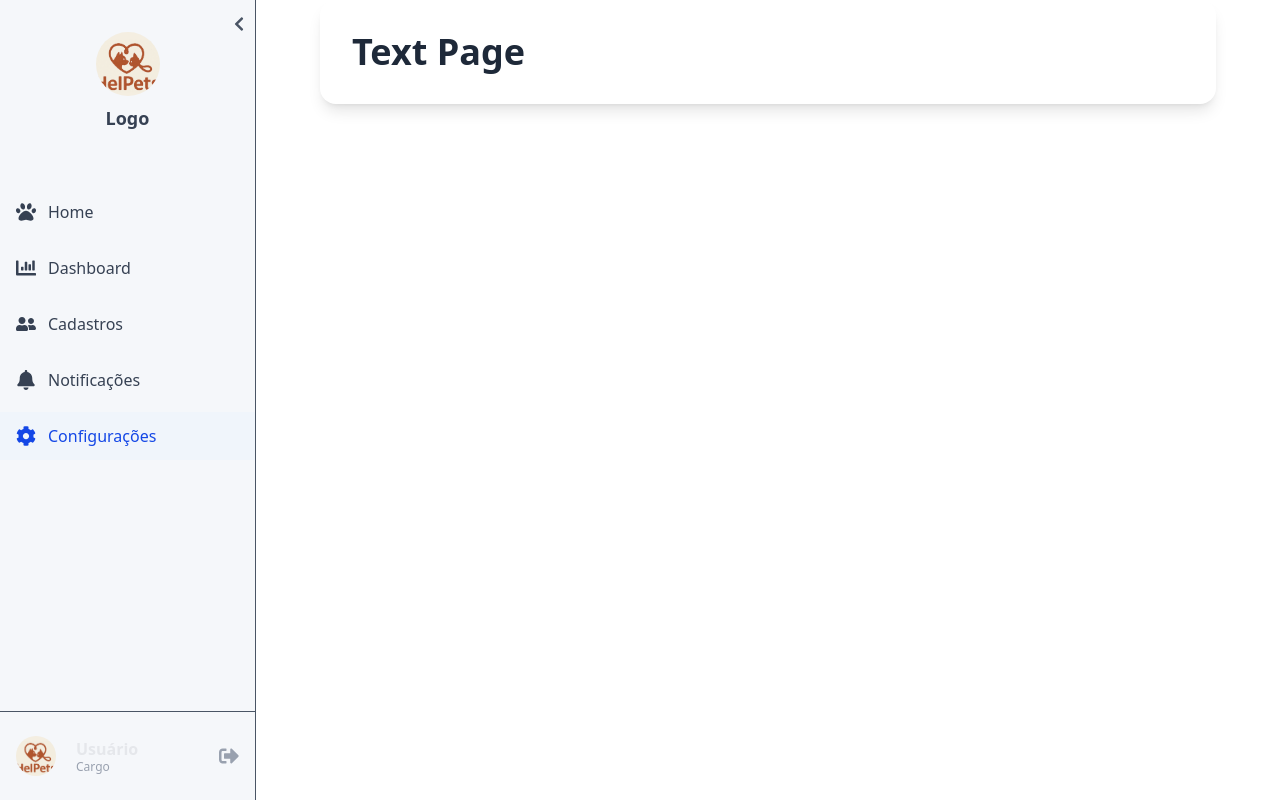
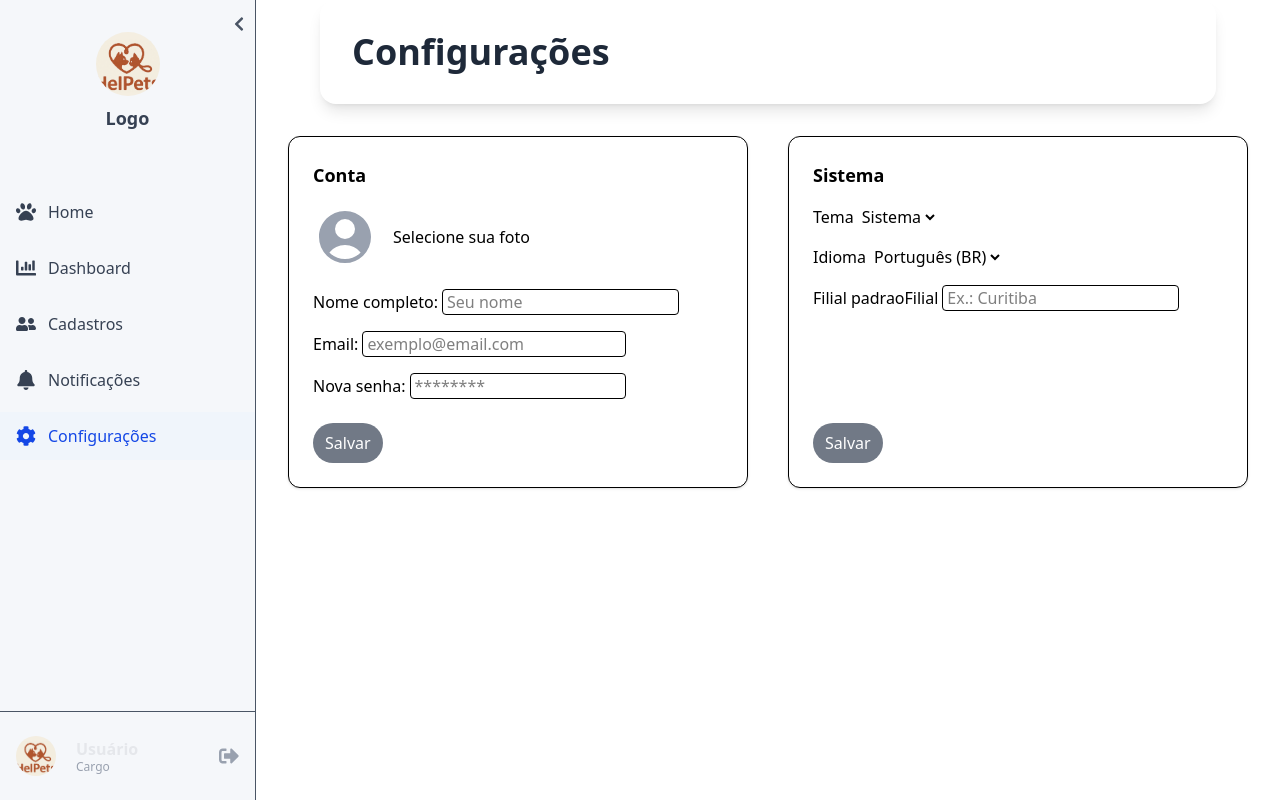
Before and after one commit to MrNicolass/HelPets, a Next.js app in the folder Frontend/: page /configuracoes in a window 1280 px wide. Built offline with nearby package versions, Linux system fonts and the light colour scheme.

Commit message:
Criando configurações básicas

```diff
--- /dev/null
+++ b/Frontend/src/app/configuracoes/ConfigLayout.tsx
@@ -0,0 +1,18 @@
+'use client';
+
+import { ReactNode } from "react";
+import PageTitle from "@/components/PageTitle";
+
+function ConfigLayout({ children }: { children: ReactNode}) {
+
+  return (
+    <main className="flex flex-col gap-8 px-6  lg:px-8">
+      <PageTitle title="Configurações" />
+      <section className="grid gap-10 lg:grid-cols-2">
+        {children}
+      </section>
+    </main>
+  );
+}
+
+export default ConfigLayout;
--- /dev/null
+++ b/Frontend/src/app/configuracoes/hooks/useSaveConfig.tsx
@@ -0,0 +1,26 @@
+import { useState } from 'react';
+
+export function useSaveConfig(scope: 'user' | 'app') {
+  const [ loading, setLoading ] = useState(false);
+
+  async function save(payload: unknown) {
+    setLoading(true);
+
+    try {
+      await new Promise((r) => setTimeout(r, 600));
+
+      localStorage.setItem(
+        scope === 'user' ? 'hp_user_cfg' : 'hp_app_cfg',
+        JSON.stringify(payload)
+      );
+
+    } catch (err) {
+      console.error(err);
+
+    } finally {
+      setLoading(false);
+    }
+  }
+
+  return { save, loading };
+}
--- a/Frontend/src/app/configuracoes/page.tsx
+++ b/Frontend/src/app/configuracoes/page.tsx
@@ -1,9 +1,14 @@
 import PageTitle from "@/components/PageTitle";
+import ConfiguracoesLayout from "./ConfigLayout";
+import UsuarioForm from "./section/UsuarioForm";
+import AppForm from "./section/AppForm";
 
 export default function TextPage() {
+
   return (
-    <div>
-      <PageTitle title="Text Page"/>
-    </div>
+    <ConfiguracoesLayout>
+      <UsuarioForm/>
+      <AppForm/>
+    </ConfiguracoesLayout>
   );
 }
--- /dev/null
+++ b/Frontend/src/app/configuracoes/section/AppForm.tsx
@@ -0,0 +1,77 @@
+'use client';
+
+import { useForm } from 'react-hook-form';
+import { useSaveConfig } from '../hooks/useSaveConfig';
+
+type AppSettings = {
+  tema: 'light' | 'dark' | 'system';
+  lingua: string;
+  padraoFilial: string;
+  emailNotification: boolean;
+};
+
+function AppForm() {
+  const { control, register, handleSubmit } = useForm<AppSettings>({
+    defaultValues: {
+      tema: 'system',
+      lingua: 'pt-BR',
+      padraoFilial: '',
+      emailNotification: true,
+     },
+  });
+
+  const { save, loading } = useSaveConfig('app');
+
+  const onSubmit = (data: AppSettings) =>  save(data);
+
+  return (
+    <form onSubmit={handleSubmit(onSubmit)}
+      className="rounded-xl border bg-white p-6 shadow-sm ">
+
+      <h2 className="mb-4 text-lg font-semibold">
+        Sistema
+      </h2>
+
+      <div className="mb-4">
+        <label className="label">
+          Tema
+        </label>
+
+        <select className="select ml-1" {...register('tema')}>
+          <option value="light">Claro</option>
+          <option value="dark">Escuro</option>
+          <option value="system">Sistema</option>
+        </select>
+      </div>
+
+      <div className="mb-4">
+        <label className="label">
+          Idioma
+        </label>
+
+        <select className="select ml-1" {...register('lingua')}>
+          <option value="pt-BR">Português (BR)</option>
+          <option value="en-US">English (US)</option>
+        </select>
+      </div>
+
+      <div className="mb-6">
+        <label className="label">
+          Filial padraoFilial
+        </label>
+
+        <input
+          className="input border ml-1 rounded-sm pl-1"
+          {...register('padraoFilial')}
+          placeholder="Ex.: Curitiba"/>
+      </div>
+
+      <button className="mt-22 btn-primary bg-gray-700/70 hover:bg-green-600/70 p-2 px-3 rounded-3xl text-white cursor-pointer "
+      disabled={loading}>
+        {loading ? 'Salvando…' : 'Salvar'}
+      </button>
+    </form>
+  );
+}
+
+export default AppForm;
--- /dev/null
+++ b/Frontend/src/app/configuracoes/section/UsuarioForm.tsx
@@ -0,0 +1,128 @@
+'use client';
+
+import { useForm } from 'react-hook-form';
+import { zodResolver } from '@hookform/resolvers/zod';
+import { z } from 'zod';
+import { useState } from 'react';
+import { UserCircleIcon } from '@heroicons/react/24/solid';
+import { useSaveConfig } from '../hooks/useSaveConfig';
+
+const schema = z.object({
+  nomeCompleto: z.string().min(2, 'Nome muito curto'),
+  email: z.string().email('Email inválido'),
+  senha: z.string().min(8, 'Mínimo 8 caracteres').optional(),
+});
+
+type FormData = z.infer<typeof schema>;
+
+export default function UsuarioForm() {
+  const { register, handleSubmit, formState } = useForm<FormData>({
+    resolver: zodResolver(schema),
+  });
+
+  const { save, loading } = useSaveConfig('user');
+  const [avatarPreview, setAvatarPreview] = useState<string | null>(null);
+
+  function onSubmit(data: FormData) {
+    save(data);
+  }
+
+  return (
+    <form
+      onSubmit={handleSubmit(onSubmit)}
+      className="rounded-xl border bg-white p-6 shadow-sm">
+
+      <h2 className="mb-4 text-lg font-semibold">
+        Conta
+      </h2>
+
+      <div className="mb-5 flex items-center gap-4">
+        <input
+          id="avatar"
+          type="file"
+          accept="image/*"
+          className="hidden"
+          {...register('avatar' as any)}
+          onChange={(e) => {
+            const file = e.target.files?.[0];
+            if (file) setAvatarPreview(URL.createObjectURL(file));
+          }}/>
+
+        <label htmlFor="avatar"
+          className="relative cursor-pointer group">
+
+          {avatarPreview ? (
+            <img
+              src={avatarPreview}
+              alt="avatar"
+              className="h-16 w-16 rounded-full object-cover ring-2 ring-amber-500"/>
+          ) : (
+            <UserCircleIcon className="h-16 w-16 text-gray-400" />
+          )}
+
+          <div className="absolute inset-0 flex items-center
+          justify-center rounded-full bg-black/50 opacity-0
+          transition-opacity group-hover:opacity-100">
+
+            <span className="text-xs font-medium text-white">
+              Clique aqui
+            </span>
+          </div>
+        </label>
+
+        <span className="text-md">
+          Selecione sua foto
+        </span>
+      </div>
+
+      <div className="mb-4">
+        <label className="label">
+          Nome completo:
+        </label>
+
+        <input className="input border ml-1 rounded-sm pl-1"
+          {...register('nomeCompleto')}
+          placeholder="Seu nome"/>
+
+        {formState.errors.nomeCompleto && (
+          <p className="error text-red-600/80 ml-32">{formState.errors.nomeCompleto.message}</p>
+        )}
+      </div>
+
+      <div className="mb-4">
+        <label className="label">
+          Email:
+        </label>
+
+        <input className="input border ml-1 rounded-sm pl-1 w-66"
+          type="email"
+          {...register('email')}
+          placeholder="exemplo@email.com"/>
+
+        {formState.errors.email && (
+          <p className="error text-red-600/80 ml-13">{formState.errors.email.message}</p>
+        )}
+      </div>
+
+      <div className="mb-6">
+        <label className="label">
+          Nova senha:
+        </label>
+        <input
+          className="input border ml-1 rounded-sm pl-1 w-54"
+          type="password"
+          {...register('senha')}
+          placeholder="********"/>
+
+        {formState.errors.senha && (
+          <p className="error text-red-600/80 ml-24">{formState.errors.senha.message}</p>
+        )}
+      </div>
+
+      <button className="btn-primary bg-gray-700/70 hover:bg-green-600/70 p-2 px-3 rounded-3xl text-white cursor-pointer "
+      disabled={loading}>
+        {loading ? 'Salvando…' : 'Salvar'}
+      </button>
+    </form>
+  );
+}
```
Also changed, not shown: Frontend/package.json (+8 -4 lines), 1 other file (tests, documents, lock files or other folders).
